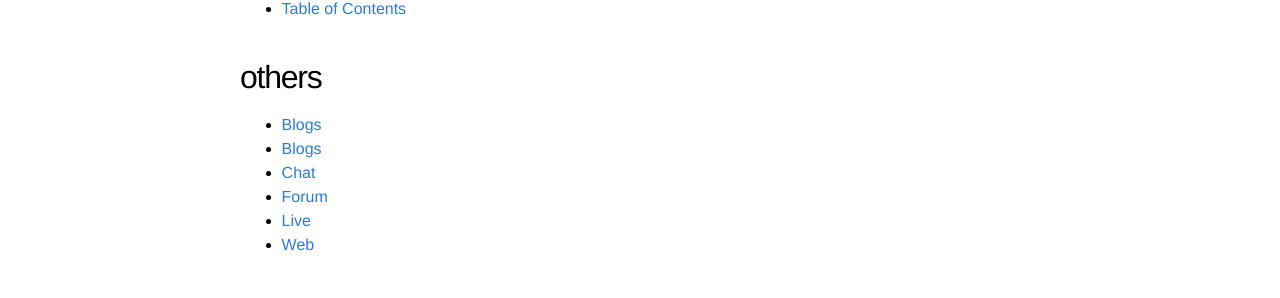
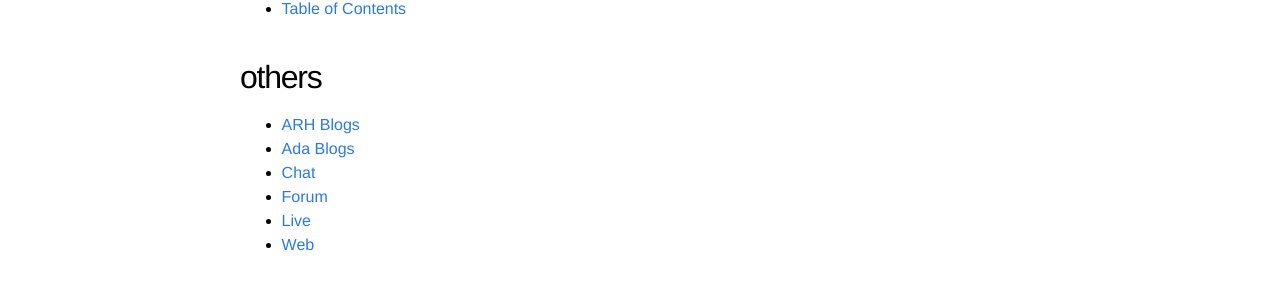
Before and after one commit to the-ARH/the-ARH.github.io, a Jekyll site: the page built from index.md, in a window 1280 px wide. Shown: the part 337-635 px from the top of the page. Built offline with Jekyll 4.4.1, drawn with Linux system fonts in a browser that asks for light colours.

Commit message:
LLNL, fix blogs

```diff
--- a/index.md
+++ b/index.md
@@ -15,8 +15,8 @@ lifelong passion.
 
 others
 ---
-- [Blogs](/blog/)
-- [Blogs](/ada/blogs/)
+- [ARH Blogs](/blogs/)
+- [Ada Blogs](/ada/blogs/)
 - [Chat](/ada/chat/)
 - [Forum](/ada/chat/)
 - [Live](/ada/live)
```
Also changed, not shown: ada/blogs.md (+1 -1 lines), ada/papers.md (+1 -0 lines), blogs/index.md (renamed from blog/inde.md, +1 -1 lines).
